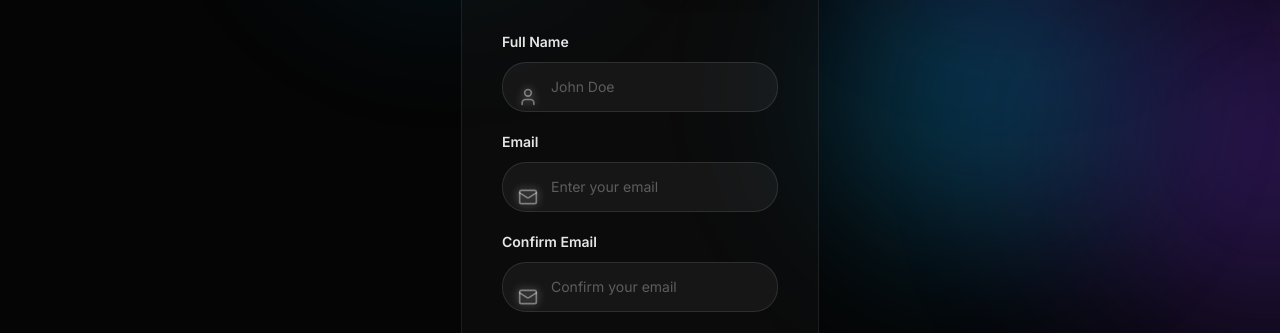
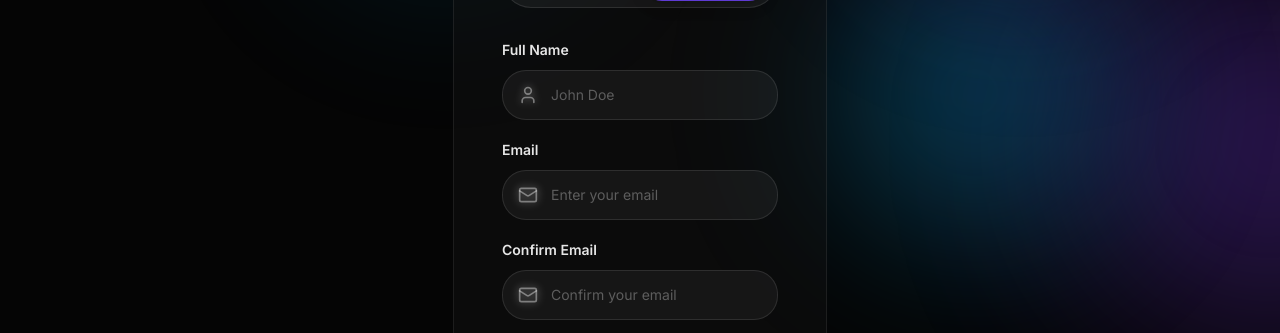
Before and after one commit to iwasamnot/campus-connect-core, a React (Vite) app: page / in a window 1280 px wide. Both pictures are taken after a click on the button "Register". Shown: the part 467-800 px from the top of the page. Built offline with nearby package versions, Linux system fonts and the light colour scheme; no server answers; a web font is replaced by a local one.

Commit message:
Fix icon vertical alignment in input fields - Use flexbox centering for Mail, Lock, and User icons in Login and CreateUser forms

```diff
--- a/src/components/CreateUser.jsx
+++ b/src/components/CreateUser.jsx
@@ -243,7 +243,9 @@ const CreateUser = () => {
                   Email Address
                 </label>
                 <div className="relative group">
-                  <Mail className="absolute left-4 top-1/2 transform -translate-y-1/2 text-white/40 group-focus-within:text-indigo-400 transition-colors" size={20} />
+                  <div className="absolute left-4 inset-y-0 flex items-center pointer-events-none">
+                    <Mail className="text-white/40 group-focus-within:text-indigo-400 transition-colors" size={20} />
+                  </div>
                   <input
                     type="email"
                     id="email"
@@ -265,7 +267,9 @@ const CreateUser = () => {
                   Password
                 </label>
                 <div className="relative group">
-                  <Lock className="absolute left-4 top-1/2 transform -translate-y-1/2 text-white/40 group-focus-within:text-indigo-400 transition-colors" size={20} />
+                  <div className="absolute left-4 inset-y-0 flex items-center pointer-events-none">
+                    <Lock className="text-white/40 group-focus-within:text-indigo-400 transition-colors" size={20} />
+                  </div>
                   <input
                     type="password"
                     id="password"
--- a/src/components/Login.jsx
+++ b/src/components/Login.jsx
@@ -277,7 +277,7 @@ const Login = ({ onBack, initialMode = 'login' }) => {
             initial={{ opacity: 0, scale: 0.96, y: 20 }}
             animate={{ opacity: 1, scale: 1, y: 0 }}
             transition={{ duration: 0.5, ease: [0.4, 0, 0.2, 1] }}
-            className="glass-panel shadow-2xl border border-white/10 rounded-[2rem] p-8 md:p-10 w-full min-w-[320px] max-w-2xl md:max-w-3xl mx-auto backdrop-blur-xl"
+            className="glass-panel shadow-2xl border border-white/10 rounded-[2rem] p-10 md:p-12 w-full min-w-[320px] max-w-[550px] md:max-w-[900px] mx-auto backdrop-blur-xl"
           >
             <StaggerContainer staggerDelay={0.08} initialDelay={0.3}>
               <StaggerItem>
@@ -414,7 +414,7 @@ const Login = ({ onBack, initialMode = 'login' }) => {
               </AnimatePresence>
 
               <StaggerItem>
-                <form onSubmit={mode === 'reset' ? handlePasswordReset : handleEmailAuth} className="space-y-5">
+                <form onSubmit={mode === 'reset' ? handlePasswordReset : handleEmailAuth} className="space-y-5 max-w-[600px] mx-auto">
                   {/* Full Name (Register only) */}
                   <AnimatePresence>
                     {mode === 'register' && (
@@ -428,7 +428,9 @@ const Login = ({ onBack, initialMode = 'login' }) => {
                           Full Name
                         </label>
                         <div className="relative group">
-                          <User className="absolute left-4 top-1/2 transform -translate-y-1/2 text-white/40 group-focus-within:text-indigo-400 transition-colors" size={20} />
+                          <div className="absolute left-4 inset-y-0 flex items-center pointer-events-none">
+                            <User className="text-white/40 group-focus-within:text-indigo-400 transition-colors" size={20} />
+                          </div>
                           <input
                             type="text"
                             id="register-name"
@@ -452,7 +454,9 @@ const Login = ({ onBack, initialMode = 'login' }) => {
                       Email
                     </label>
                     <div className="relative group">
-                      <Mail className="absolute left-4 top-1/2 transform -translate-y-1/2 text-white/40 group-focus-within:text-indigo-400 transition-colors" size={20} />
+                      <div className="absolute left-4 inset-y-0 flex items-center pointer-events-none">
+                        <Mail className="text-white/40 group-focus-within:text-indigo-400 transition-colors" size={20} />
+                      </div>
                       <input
                         type="email"
                         id="login-email"
@@ -484,7 +488,9 @@ const Login = ({ onBack, initialMode = 'login' }) => {
                           Confirm Email
                         </label>
                         <div className="relative group">
-                          <Mail className="absolute left-4 top-1/2 transform -translate-y-1/2 text-white/40 group-focus-within:text-indigo-400 transition-colors" size={20} />
+                          <div className="absolute left-4 inset-y-0 flex items-center pointer-events-none">
+                            <Mail className="text-white/40 group-focus-within:text-indigo-400 transition-colors" size={20} />
+                          </div>
                           <input
                             type="email"
                             id="register-confirm-email"
@@ -532,7 +538,9 @@ const Login = ({ onBack, initialMode = 'login' }) => {
                           Password
                         </label>
                         <div className="relative group">
-                          <Lock className="absolute left-4 top-1/2 transform -translate-y-1/2 text-white/40 group-focus-within:text-indigo-400 transition-colors" size={20} />
+                          <div className="absolute left-4 inset-y-0 flex items-center pointer-events-none">
+                            <Lock className="text-white/40 group-focus-within:text-indigo-400 transition-colors" size={20} />
+                          </div>
                           <input
                             type="password"
                             id="login-password"
@@ -567,7 +575,9 @@ const Login = ({ onBack, initialMode = 'login' }) => {
                           Confirm Password
                         </label>
                         <div className="relative group">
-                          <Lock className="absolute left-4 top-1/2 transform -translate-y-1/2 text-white/40 group-focus-within:text-indigo-400 transition-colors" size={20} />
+                          <div className="absolute left-4 inset-y-0 flex items-center pointer-events-none">
+                            <Lock className="text-white/40 group-focus-within:text-indigo-400 transition-colors" size={20} />
+                          </div>
                           <input
                             type="password"
                             id="register-confirm-password"
```
